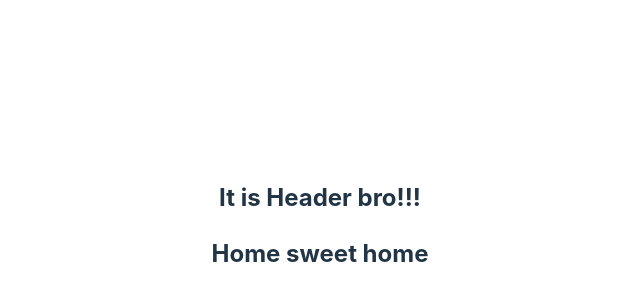
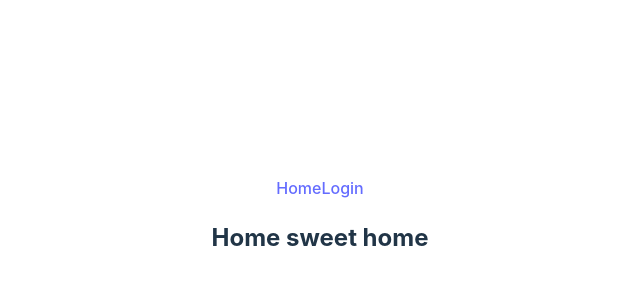
Before and after one commit to GGTuran/kothin-firebase, a React (Vite) app: page / in a window 1280 px wide. Shown: the part 174-474 px from the top of the page, without its empty margins (320-960 px from the left). Built offline with nearby package versions, Linux system fonts and the light colour scheme.

Commit message:
llogin button

```diff
--- a/src/Components/Header/Header.jsx
+++ b/src/Components/Header/Header.jsx
@@ -1,9 +1,11 @@
+import { Link } from "react-router-dom";
 
 
 const Header = () => {
     return (
         <div>
-            <h2>It is Header bro!!!</h2>
+            <Link to="/">Home</Link>
+            <Link to="/login">Login</Link>
         </div>
     );
 };
```
Also changed, not shown: src/Components/Login/Login.jsx (added, +11 -0 lines).
